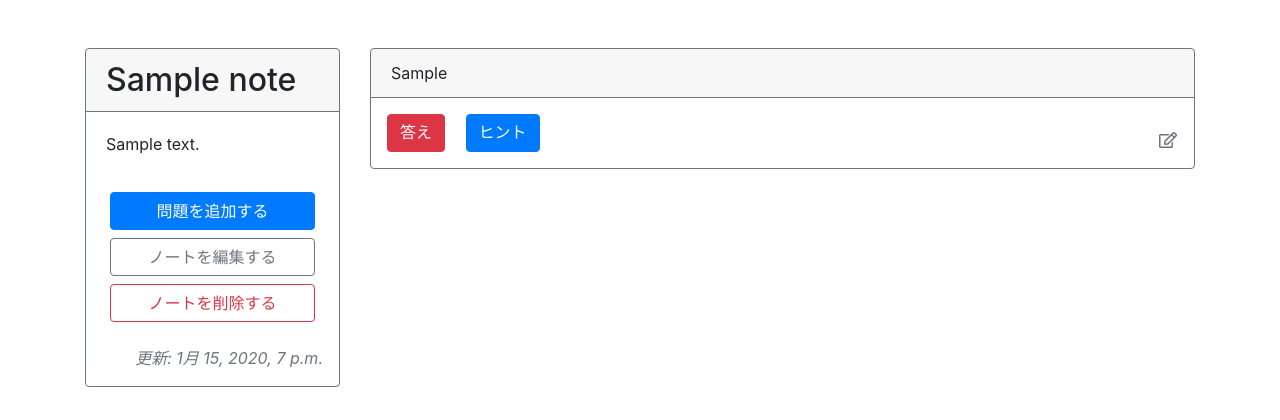
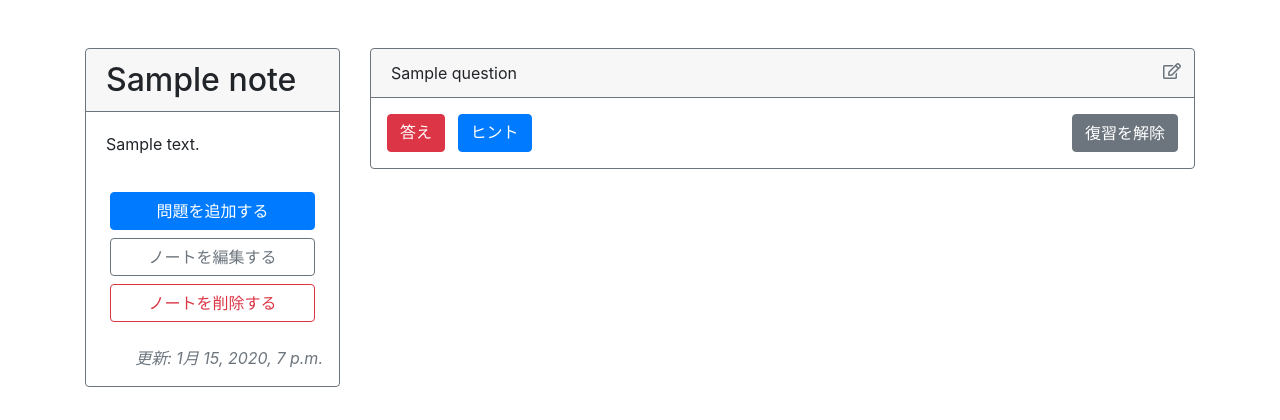
Before and after one commit to emori92/wordbook, a Django app: page /note/1/ in a window 1280 px wide. Shown: the part 80-500 px from the top of the page. Run offline with Django 3.2, Linux system fonts and the light colour scheme; a user stored in the database is signed in; tables that the repository leaves empty hold one stand-in row (values such as "Sample post"); some libraries are stand-ins or nearby versions; some web fonts are replaced.

Commit message:
add problem review feature

```diff
--- a/config/urls.py
+++ b/config/urls.py
@@ -27,4 +27,14 @@ urlpatterns = [
     path('accounts/', include('accounts.urls')),
 ]
 
+
+# static
 urlpatterns += static(settings.MEDIA_URL, document_root=settings.MEDIA_ROOT)
+
+
+# debug toolbar
+if settings.DEBUG:
+    import debug_toolbar
+    urlpatterns = [
+        path('__debug__/', include(debug_toolbar.urls)),
+    ] + urlpatterns
--- a/notepad/forms.py
+++ b/notepad/forms.py
@@ -11,4 +11,4 @@ class NoteForm(forms.ModelForm):
 class QuestionForm(forms.ModelForm):
     class Meta:
         model = Question
-        fields = ['query', 'hint', 'answer']
+        fields = ['question', 'hint', 'answer']
--- a/notepad/models.py
+++ b/notepad/models.py
@@ -36,10 +36,9 @@ class Note(models.Model):
 class Question(models.Model):
     '''問題、ヒント、答えのモデル'''
 
-    query = models.TextField(verbose_name='問題', max_length=128)
+    question = models.TextField(verbose_name='問題', max_length=128)
     hint = models.TextField(verbose_name='ヒント', max_length=64, null=True, blank=True)
     answer = models.TextField(verbose_name='答え', max_length=256)
-    # review = models.BooleanField(verbose_name='復習', default=0)
     created_at = models.DateTimeField(verbose_name='作成日', auto_now_add=True)
     updated_at = models.DateTimeField(verbose_name='更新日', auto_now=True)
     note = models.ForeignKey(Note, verbose_name='ノート', on_delete=models.CASCADE)
@@ -48,7 +47,20 @@ class Question(models.Model):
         db_table = 'question'
 
     def __str__(self):
-        return self.query
+        return self.question
+
+
+class Review(models.Model):
+    """問題を復習する"""
+
+    question = models.ForeignKey(Question, verbose_name='問題', on_delete=models.CASCADE)
+    user = models.ForeignKey(User, verbose_name='ユーザー', on_delete=models.CASCADE)
+
+    class Meta:
+        db_table = 'review'
+
+    def __str__(self):
+        return f'question={self.question} user={self.user}'
 
 
 class Star(models.Model):
--- a/notepad/my_script/paginator.py
+++ b/notepad/my_script/views_functions.py
@@ -17,7 +17,7 @@ def set_paginator(self, queryset, url_parameter):
 
 
 def set_ranking_num(objects):
-    """set ranking nums"""
+    """set ranking num"""
 
     if objects.start_index == 1:
         return {str(n): value for n, value in enumerate(objects, start=1)}
--- a/notepad/urls.py
+++ b/notepad/urls.py
@@ -7,19 +7,19 @@ app_name = 'notepad'
 urlpatterns = [
     # base
     path('', views.Index.as_view(), name='index'),
+    path('ranking/', views.RankingListView.as_view(), name='ranking'),
+    path('hot/', views.HotListView.as_view(), name='hot'),
     path('dashboard/<int:pk>/', views.Dashboard.as_view(), name='dashboard'),
     # note
     path('note_new/', views.NoteCreateView.as_view(), name='note_new'),
     path('note/<int:pk>/', views.NoteDetailView.as_view(), name='note_detail'),
     path('note/<int:pk>/edit/', views.NoteUpdateView.as_view(), name='note_edit'),
     path('note/<int:pk>/delete/', views.NoteDeleteView.as_view(), name='note_delete'),
-    # query
-    path('note/<int:pk>/query_new/', views.QuestionCreateView.as_view(), name='query_new'),
-    path('query/<int:pk>/edit/', views.QuestionUpdateView.as_view(), name='query_edit'),
-    path('query/<int:pk>/delete/', views.QuestionDeleteView.as_view(), name='query_delete'),
-    # ranking hot
-    path('ranking/', views.RankingListView.as_view(), name='ranking'),
-    path('hot/', views.HotListView.as_view(), name='hot'),
+    # question
+    path('note/<int:pk>/question_new/', views.QuestionCreateView.as_view(), name='question_new'),
+    path('question/<int:pk>/edit/', views.QuestionUpdateView.as_view(), name='question_edit'),
+    path('question/<int:pk>/delete/', views.QuestionDeleteView.as_view(), name='question_delete'),
+    path('question/<int:note_pk>/<int:question_pk>/<int:user_pk>/', views.QuestionReviewView.as_view(), name='question_review'),
     # SNS
     path('follow/<int:following>/<int:followed>/', views.FollowView.as_view(), name='follow'),
     path('star/<int:note_pk>/<int:user_pk>/', views.StarView.as_view(), name='star'),
--- a/notepad/views.py
+++ b/notepad/views.py
@@ -4,10 +4,12 @@ from django.db.models import Count
 import logging
 
 from accounts.models import User
-from .models import Note, Question, Follow, Star
+from .models import Note, Question, Review, Follow, Star
 from .forms import NoteForm, QuestionForm
-from .SQL.user_follow_query import hot_query  # SQL query
-from .my_script.paginator import set_paginator, set_ranking_num  # paginator
+# SQL query
+from .SQL.user_follow_query import hot_query
+# paginator
+from .my_script.views_functions import set_paginator, set_ranking_num
 
 from django.views import generic
 from django.contrib.auth.mixins import LoginRequiredMixin
@@ -18,7 +20,7 @@ from django.contrib.messages.views import SuccessMessageMixin
 logger = logging.getLogger(__name__)
 
 
-# index
+# home
 class Index(generic.TemplateView):
     template_name = 'notepad/index.html'
 
@@ -134,9 +136,15 @@ class NoteDetailView(generic.DetailView):
 
     def get_context_data(self, **kwargs):
         context = super().get_context_data(**kwargs)
-        # noteに紐づくqueryを全て取得
-        queryset = Question.objects.filter(note=self.kwargs['pk']).order_by('-updated_at')
+        # noteに紐づくquestionを全て取得
+        queryset = Question.objects.filter(note=self.kwargs['pk']) \
+            .prefetch_related('review_set').order_by('created_at')
         context['queryset'] = queryset
+        # 復習ボタンの表示切り替えを判別するリストを作成
+        review = Review.objects.select_related('question') \
+            .filter(question__note_id=self.kwargs['pk'])
+        review_list = [r.question_id for r in review]
+        context['review_list'] = review_list
         # いいねの判定
         if self.request.user.is_authenticated:
             # 単語帳とユーザーを特定
@@ -149,7 +157,8 @@ class NoteDetailView(generic.DetailView):
         star_num = Star.objects.filter(note_id=self.kwargs['pk'])
         # starテーブルにレコードの有無を確認（レコードがないとエラーになるので、定数0を格納）
         if star_num.exists():
-            context['star_num'] = star_num.values('note_id').annotate(num=Count('id')).get(note_id=self.kwargs['pk'])
+            context['star_num'] = star_num.values('note_id') \
+                .annotate(num=Count('id')).get(note_id=self.kwargs['pk'])
         else:
             context['star_num'] = {'num': 0}
         return context
@@ -179,8 +188,8 @@ class NoteDeleteView(LoginRequiredMixin, generic.DeleteView):
 class QuestionCreateView(LoginRequiredMixin, generic.CreateView):
     model = Question
     formclass = QuestionForm
-    fields = ['query', 'hint', 'answer']
-    template_name = "notepad/query_new.html"
+    fields = ['question', 'hint', 'answer']
+    template_name = "notepad/question_new.html"
 
     def get_success_url(self):
         note_pk = self.object.note_id
@@ -196,8 +205,8 @@ class QuestionCreateView(LoginRequiredMixin, generic.CreateView):
 class QuestionUpdateView(LoginRequiredMixin, generic.UpdateView):
     model = Question
     formclass = QuestionForm
-    fields = ['query', 'hint', 'answer']
-    template_name = "notepad/query_new.html"
+    fields = ['question', 'hint', 'answer']
+    template_name = "notepad/question_new.html"
 
     def get_success_url(self):
         pk = self.object.note_id
@@ -206,11 +215,33 @@ class QuestionUpdateView(LoginRequiredMixin, generic.UpdateView):
 
 class QuestionDeleteView(LoginRequiredMixin, generic.DeleteView):
     model = Question
-    template_name = "notepad/query_delete.html"
+    template_name = "notepad/question_delete.html"
 
     def get_success_url(self):
         pk = self.object.note_id
         return reverse('notepad:note_detail', kwargs={'pk': pk})
+
+
+class QuestionReviewView(LoginRequiredMixin, generic.RedirectView):
+    # 問題の復習を確認する
+    def get_redirect_url(self, *args, **kwargs):
+        url = '/note/%s/' % self.kwargs['note_pk']
+        return url
+
+    def get(self, request, *args, **kwargs):
+        # pkを定義
+        q_id = self.kwargs['question_pk']
+        u_id = self.request.user.pk
+        # pkからユーザーのreviewを取得
+        queryset = Review.objects.filter(question_id=q_id, user_id=u_id)
+        # querysetが空であればレコード作成
+        if len(queryset) == 0:
+            review = Review.objects.create(question_id=q_id, user_id=u_id)
+            review.save()
+        else:
+            review = queryset.get(user_id=u_id)
+            review.delete()
+        return super().get(request, *args, **kwargs)
 
 
 # SNS
--- a/static/css/main.css
+++ b/static/css/main.css
@@ -32,7 +32,12 @@ button {
 .container .edit-btn {
   position: absolute;
   right: 0;
-  bottom: 0;
+  top: 4px;
+}
+
+.container .review-btn {
+  position: absolute;
+  right: 16px;
 }
 
 body header {
--- a/static/scss/notepad/_note_detail.scss
+++ b/static/scss/notepad/_note_detail.scss
@@ -5,6 +5,10 @@
   .edit-btn {
     position: absolute;
     right: 0;
-    bottom: 0;
+    top: 4px;
+  }
+  .review-btn {
+    position: absolute;
+    right: 16px;
   }
 }
--- a/templates/notepad/index.html
+++ b/templates/notepad/index.html
@@ -14,3 +14,7 @@
     </div>
   </div>
 {% endblock content %}
+
+{% block js %}
+  <script src="{% static 'js/notepad/index.js' %}"></script>
+{% endblock js %}
--- a/templates/notepad/note_detail.html
+++ b/templates/notepad/note_detail.html
@@ -19,7 +19,7 @@
           <!-- btn -->
           {% if user.pk == object.user.pk %}
             <div class="d-inline-flex flex-column px-4 mb-4">
-              <a href="{% url 'notepad:query_new' pk=note.pk %}" class="btn btn-primary btn-block">問題を追加する</a>
+              <a href="{% url 'notepad:question_new' pk=note.pk %}" class="btn btn-primary btn-block">問題を追加する</a>
               <a href="{% url 'notepad:note_edit' pk=note.pk %}" class="btn btn-outline-secondary btn-block">ノートを編集する</a>
               <a href="{% url 'notepad:note_delete' pk=note.pk %}" class="btn btn-outline-danger btn-block">ノートを削除する</a>
             </div>
@@ -60,26 +60,40 @@
         {% for item in queryset %}
         <div class="card border-secondary mb-5">
 
-          <!-- question -->
-          <div class="card-header border-secondary">{{ item.query }}</div>
+          <!-- question title -->
+          <div class="card-header border-secondary">
+            {{ item.question }}
+
+            <!-- edit btn -->
+            {% if user.pk == object.user.pk %}
+              <div class="edit-btn dropleft">
+                <button class="btn text-secondary" type="button" data-toggle="dropdown"><i class="far fa-edit"></i></button>
+                <div class="dropdown-menu">
+                  <a href="{% url 'notepad:question_edit' item.pk %}" class="dropdown-item">編集する</a>
+                  <a href="{% url 'notepad:question_delete' item.pk %}" class="dropdown-item">削除する</a>
+                </div>
+              </div>
+            {% endif %}
+          </div>
 
           <!-- answer hint btn -->
-          <div class="d-flex position-relative">
-            <div class="w-75">
-              <button class="answer-btn btn btn-danger ml-3 my-3">答え</button>
+          <div class="d-flex">
+            <div class="w-75 my-3">
+              <button class="answer-btn btn btn-danger ml-3">答え</button>
               {% if item.hint %}
-                <button  class="hint-btn btn btn-primary ml-3 my-3">ヒント</button>
+                <button  class="hint-btn btn btn-primary ml-2">ヒント</button>
               {% endif %}
             </div>
 
-            <!-- edit btn -->
-            {% if user.pk == object.user.pk %}
-              <div class="edit-btn dropleft mr-1 mb-2">
-                <button class="btn text-secondary" type="button" data-toggle="dropdown"><i class="far fa-edit"></i></button>
-                <div class="dropdown-menu">
-                  <a href="{% url 'notepad:query_edit' pk=item.pk %}" class="dropdown-item">編集する</a>
-                  <a href="{% url 'notepad:query_delete' pk=item.pk %}" class="dropdown-item">削除する</a>
-                </div>
+            <!-- review btn -->
+            {% if user.is_authenticated %}
+              <div class="review-btn my-3">
+                <!-- review_listに問題のidと同じものがあれば、復習を解除 -->
+                {% if item.id in review_list %}
+                  <a href="{% url 'notepad:question_review' note_pk=object.pk question_pk=item.pk user_pk=user.pk %}" class="btn btn-secondary">復習を解除</a>
+                {% else %}
+                  <a href="{% url 'notepad:question_review' note_pk=object.pk question_pk=item.pk user_pk=user.pk %}" class="btn btn-info">復習する</a>
+                {% endif %}
               </div>
             {% endif %}
           </div>
```
Also changed, not shown: notepad/SQL/wordbook.sql (+61 -0 lines), static/js/notepad/index.js (added, +15 -0 lines), README.md, notepad/migrations/0004_add_review_model.py (added), notepad/migrations/0005_fix_review_model.py (added), templates/notepad/question_delete.html (renamed from templates/notepad/query_delete.html), templates/notepad/question_new.html (renamed from templates/notepad/query_new.html).
